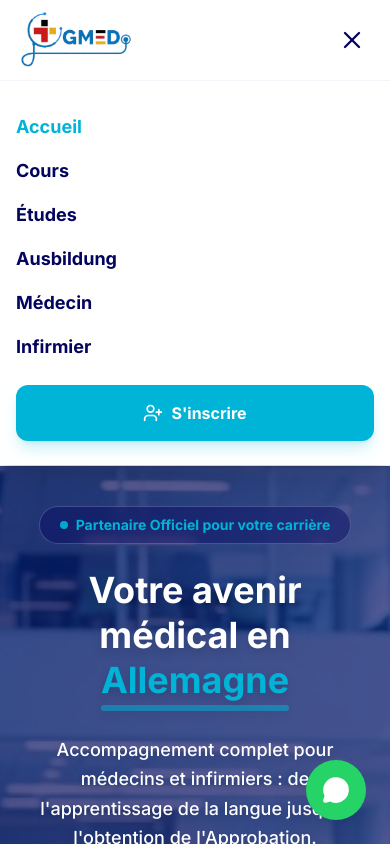
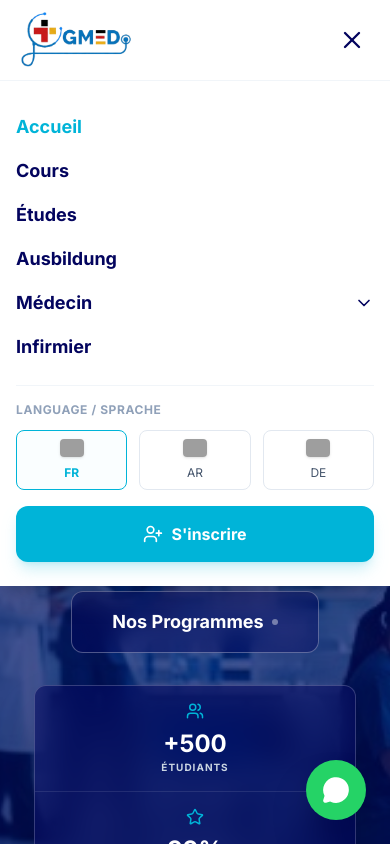
Before and after one commit to yahyabenjdy/gmed.ma, a React (Vite) app: page / in a window 390 px wide. Both pictures are taken after a click on the button 352 px from the left and 40 px from the top of the page. Shown: the top 844 px of the page. Built offline with nearby package versions, Linux system fonts and the light colour scheme; grey boxes are pictures that could not be loaded.

Commit message:
Navba.jsx

```diff
--- a/src/components/Navbar.jsx
+++ b/src/components/Navbar.jsx
@@ -18,6 +18,9 @@ const Navbar = ({ lang, setLang }) => {
   const [workOpen, setWorkOpen] = useState(false);
   const [doctorOpen, setDoctorOpen] = useState(false);
   const [langOpen, setLangOpen] = useState(false);
+
+  // New state for mobile sub-menu toggle
+  const [mobileDoctorOpen, setMobileDoctorOpen] = useState(false);
 
   const location = useLocation();
 
@@ -336,7 +339,6 @@ const Navbar = ({ lang, setLang }) => {
                       setLang(l.code);
                       setLangOpen(false);
                     }}
-                    // ADDED HOVER EFFECT HERE
                     className={`w-full flex items-center gap-3 px-4 py-2 text-sm transition-colors cursor-pointer hover:bg-slate-50 hover:text-medical-cyan ${
                       lang === l.code
                         ? "text-medical-cyan font-bold bg-medical-light/10"
@@ -383,9 +385,18 @@ const Navbar = ({ lang, setLang }) => {
         </div>
       </div>
 
-      {/* Mobile Sidebar */}
-      {isOpen && (
-        <div className="md:hidden bg-white border-t border-slate-100 px-4 py-6 space-y-4 shadow-xl">
+      {/* Mobile Sidebar (UPDATED with Smooth Transitions) */}
+      <div
+        className={`md:hidden absolute top-20 left-0 w-full bg-white border-t border-slate-100 shadow-xl overflow-hidden transition-all duration-300 ease-in-out ${
+          isOpen
+            ? "max-h-screen opacity-100 visible"
+            : "max-h-0 opacity-0 invisible"
+        }`}
+      >
+        <div
+          className={`px-4 py-6 space-y-4 overflow-y-auto max-h-[calc(100vh-80px)]`}
+        >
+          {/* Main Links */}
           <div className={lang === "ar" ? "text-right" : "text-left"}>
             {t.map((link) => (
               <Link
@@ -413,14 +424,72 @@ const Navbar = ({ lang, setLang }) => {
               {labels.ausbildung}
             </Link>
 
-            {/* Mobile Links for Work items */}
-            <Link
-              to="/work/doctor"
-              className="block font-bold py-2 text-lg text-medical-navy hover:text-medical-cyan"
-              onClick={() => setIsOpen(false)}
-            >
-              {labels.doctor}
-            </Link>
+            {/* Mobile Doctor Dropdown with Smooth Expand */}
+            <div>
+              <button
+                onClick={() => setMobileDoctorOpen(!mobileDoctorOpen)}
+                className={`w-full flex items-center justify-between font-bold py-2 text-lg transition-colors ${
+                  isActive("/work/doctor") || mobileDoctorOpen
+                    ? "text-medical-cyan"
+                    : "text-medical-navy"
+                }`}
+              >
+                <span>{labels.doctor}</span>
+                <ChevronDown
+                  size={20}
+                  className={`transition-transform duration-300 ${
+                    mobileDoctorOpen ? "rotate-180" : ""
+                  }`}
+                />
+              </button>
+
+              {/* Doctor Sub-items Container */}
+              <div
+                className={`overflow-hidden transition-all duration-300 ease-in-out ${
+                  mobileDoctorOpen
+                    ? "max-h-96 opacity-100"
+                    : "max-h-0 opacity-0"
+                }`}
+              >
+                <div
+                  className={`flex flex-col space-y-2 mt-1 mb-2 ${
+                    lang === "ar" ? "pr-4 border-r-2" : "pl-4 border-l-2"
+                  } border-slate-100`}
+                >
+                  {/* Parent Doctor Link */}
+                  <Link
+                    to="/work/doctor"
+                    onClick={() => setIsOpen(false)}
+                    className="block py-2 text-base text-medical-navy font-semibold hover:text-medical-cyan"
+                  >
+                    {labels.doctor} (Main)
+                  </Link>
+
+                  {/* Sub Pages */}
+                  {[
+                    { to: "/choose-land", l: labels.land },
+                    { to: "/visa-guide", l: labels.visa },
+                    { to: "/financial-aid", l: labels.finance },
+                    { to: "/integration-guide", l: labels.integration },
+                  ].map((sub) => (
+                    <Link
+                      key={sub.to}
+                      to={sub.to}
+                      onClick={() => setIsOpen(false)}
+                      className={`block py-2 text-base transition-colors ${
+                        isActive(sub.to)
+                          ? "text-medical-cyan font-bold"
+                          : "text-slate-600 hover:text-medical-cyan"
+                      }`}
+                    >
+                      {sub.l}
+                    </Link>
+                  ))}
+                </div>
+              </div>
+            </div>
+
+            {/* Mobile Nurse Link */}
             <Link
               to="/work/nurse"
               className="block font-bold py-2 text-lg text-medical-navy hover:text-medical-cyan"
@@ -430,6 +499,37 @@ const Navbar = ({ lang, setLang }) => {
             </Link>
           </div>
 
+          {/* Mobile Language Selector */}
+          <div className="border-t border-slate-100 pt-4 mt-4">
+            <p className="text-xs font-bold text-slate-400 mb-3 uppercase tracking-wider">
+              {lang === "ar" ? "اللغة" : "Language / Sprache"}
+            </p>
+            <div className="grid grid-cols-3 gap-3">
+              {languages.map((l) => (
+                <button
+                  key={l.code}
+                  onClick={() => {
+                    setLang(l.code);
+                    setIsOpen(false);
+                  }}
+                  className={`flex flex-col items-center justify-center gap-2 p-2 rounded-lg border transition-colors ${
+                    lang === l.code
+                      ? "border-medical-cyan bg-medical-light/10 text-medical-cyan font-bold"
+                      : "border-slate-200 text-slate-600 hover:bg-slate-50"
+                  }`}
+                >
+                  <img
+                    src={l.flag}
+                    alt={l.label}
+                    className="w-6 h-auto rounded-sm shadow-sm"
+                  />
+                  <span className="text-xs">{l.label}</span>
+                </button>
+              ))}
+            </div>
+          </div>
+
+          {/* Mobile Register Button */}
           <Link
             to="/register"
             className="btn-primary w-full py-4 rounded-xl font-bold text-center mt-4 flex justify-center items-center gap-2"
@@ -439,7 +539,7 @@ const Navbar = ({ lang, setLang }) => {
             {lang === "ar" ? "سجل الآن" : "S'inscrire"}
           </Link>
         </div>
-      )}
+      </div>
     </nav>
   );
 };
```
